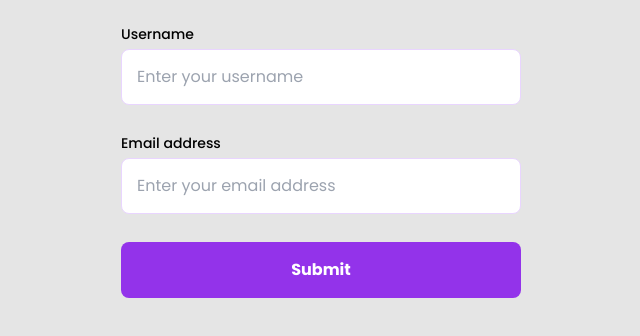
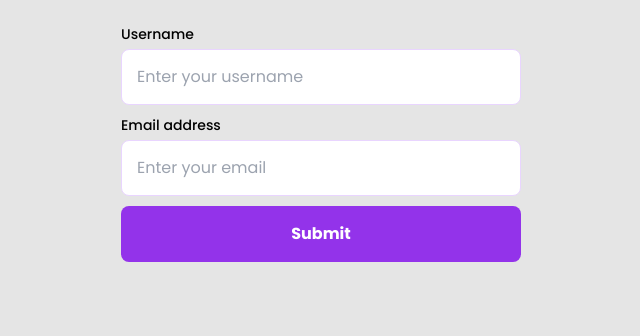
Before and after one commit to nboraxxd/react-with-evondev, a React (Vite) app: page / in a window 1280 px wide. Shown: the top 336 px of the page, without its empty margins (319-959 px from the left). Built offline with nearby package versions, Linux system fonts and the light colour scheme.

Commit message:
Using Formik in a different way

```diff
--- a/src/components/form/UsernameFormik.jsx
+++ b/src/components/form/UsernameFormik.jsx
@@ -1,5 +1,5 @@
 import React from 'react'
-import { useFormik } from 'formik'
+import { Formik, Field, ErrorMessage } from 'formik'
 import * as Yup from 'yup'
 
 const dataJobs = [
@@ -12,45 +12,42 @@ const dataJobs = [
   { id: 7, value: 'other', jobName: 'Other' },
 ]
 
-const UsernameFormik = () => {
-  const formik = useFormik({
-    initialValues: {
+const UsernameFormik = () => (
+  <section className="w-[1170px] max-w-[calc(100%-40px)] py-6 mx-auto">
+    <Formik
+      initialValues={{
         username: '',
         email: '',
-    },
-    validationSchema: Yup.object({
+      }}
+      validationSchema={Yup.object({
         username: Yup.string()
           .required('Please enter your username')
           .max(20, 'Username must not exceed 20 characters'),
         email: Yup.string().required('Please enter your email').email('Your email is not valid'),
-    }),
-    onSubmit: (values) => {
-      console.log({ username: values.username, email: values.email })
-    },
-  })
-
-  console.log(formik)
-
-  return (
-    <section className="w-[1170px] max-w-[calc(100%-40px)] py-6 mx-auto">
-      <form className="w-[400px] mx-auto" noValidate onSubmit={formik.handleSubmit}>
+      })}
+      onSubmit={(values) => {
+        console.log(values)
+      }}
+    >
+      <form className="w-[400px] mx-auto" noValidate>
         {/* Username */}
         <div className="flex flex-col">
           <label htmlFor="username" className="font-medium text-sm cursor-pointer">
             Username
           </label>
-          <input
+          <Field
             className="p-[15px] mt-[5px] outline-none border border-purple-200 rounded-lg bg-white focus:[box-shadow:_0px_0px_0px_2px_rgba(125,_106,_255,_0.5)] transition-all"
+            name="username"
             type="text"
             id="username"
-            name="username"
             autoComplete="off"
             placeholder="Enter your username"
-            {...formik.getFieldProps('username')}
           />
-          <p className="h-4 px-1 mt-[2px] text-[#E74C3C] font-normal text-xs">
-            {(formik.touched?.username && formik.errors?.username) || ''}
-          </p>
+          <ErrorMessage
+            name="username"
+            component="p"
+            className="h-4 px-1 mt-[2px] text-[#E74C3C] font-normal text-xs"
+          ></ErrorMessage>
         </div>
 
         {/* Email address */}
@@ -58,17 +55,19 @@ const UsernameFormik = () => {
           <label htmlFor="email" className="font-medium text-sm cursor-pointer">
             Email address
           </label>
-          <input
+          <Field
             className="p-[15px] mt-[5px] outline-none border border-purple-200 rounded-lg bg-white focus:[box-shadow:_0px_0px_0px_2px_rgba(125,_106,_255,_0.5)] transition-all"
+            name="email"
             type="email"
             id="email"
             autoComplete="off"
-            placeholder="Enter your email address"
-            {...formik.getFieldProps('email')}
+            placeholder="Enter your email"
           />
-          <p className="h-4 px-1 mt-[2px] text-[#E74C3C] font-normal text-xs">
-            {(formik.touched?.email && formik.errors?.email) || ''}
-          </p>
+          <ErrorMessage
+            name="email"
+            component="p"
+            className="h-4 px-1 mt-[2px] text-[#E74C3C] font-normal text-xs"
+          ></ErrorMessage>
         </div>
 
         {/* Password */}
@@ -202,8 +201,8 @@ const UsernameFormik = () => {
           Submit
         </button>
       </form>
+    </Formik>
   </section>
 )
-}
 
 export default UsernameFormik
```
Lines whose indentation alone changed are shown as unchanged.
